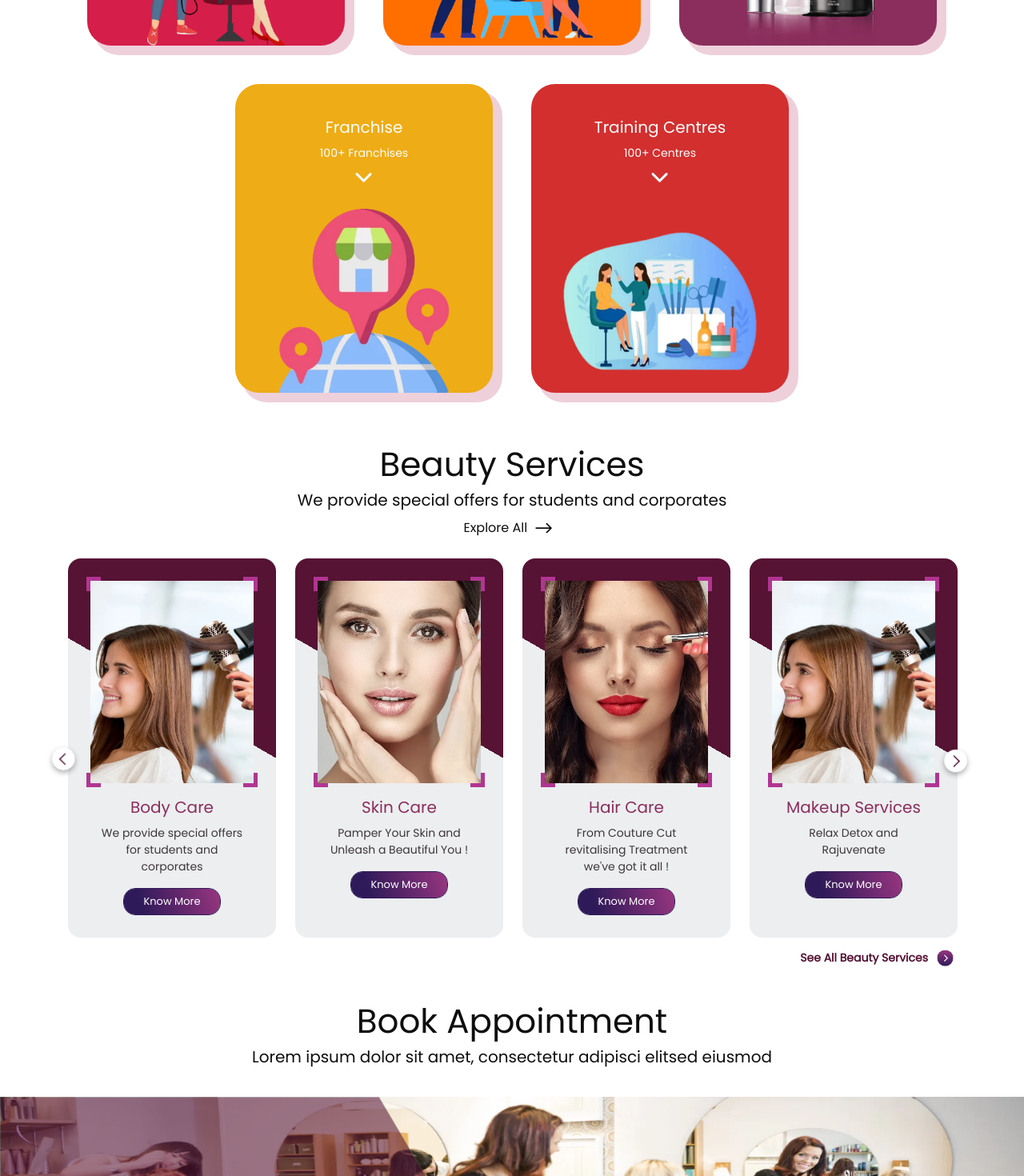
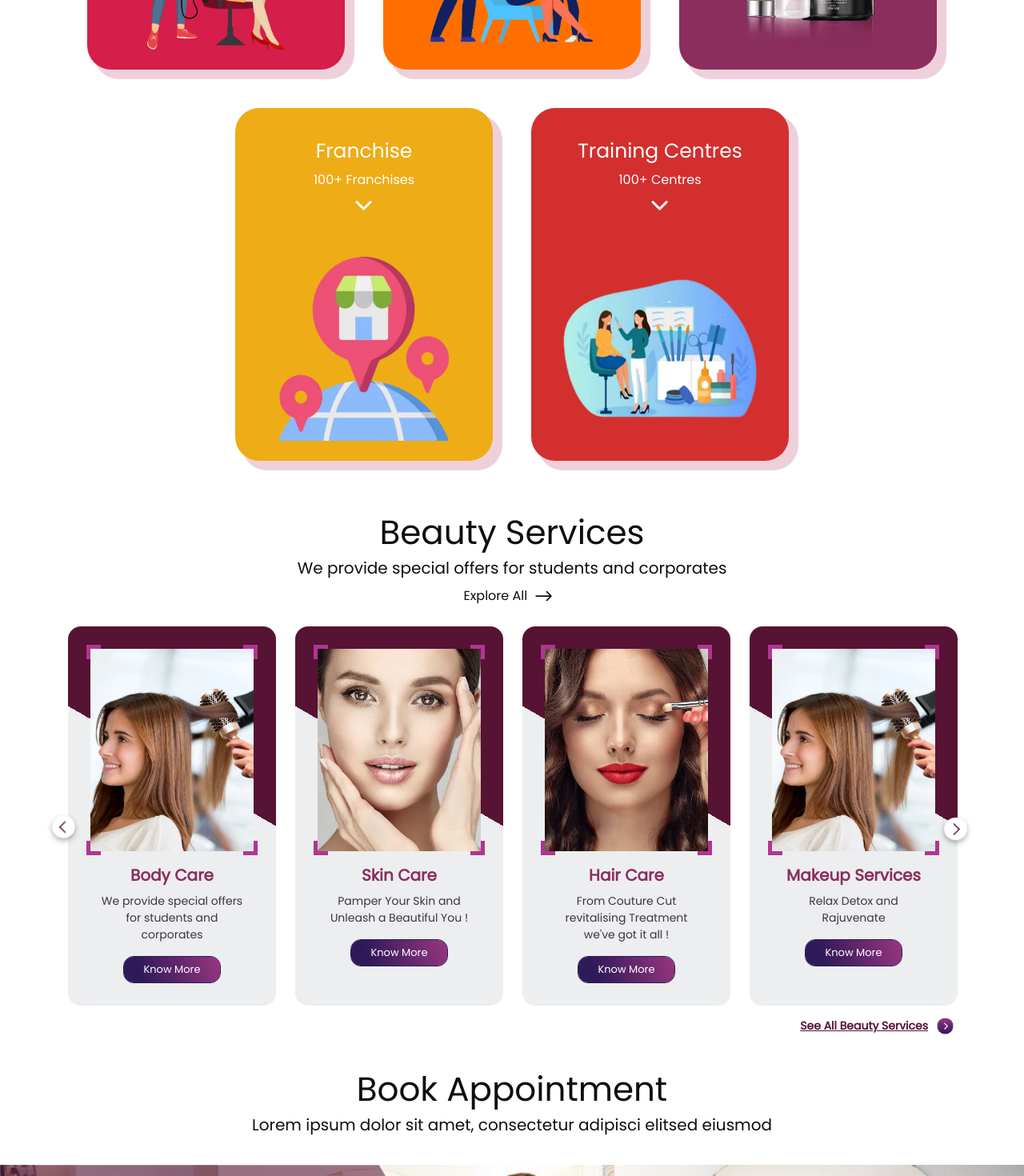
Before and after one commit to Kamleshwar123/HSBP_NEW, a Next.js app: page / in a window 1280 px wide. Shown: the part 1000-2470 px from the top of the page at 80% size. Built offline with nearby package versions, Linux system fonts and the light colour scheme.

Commit message:
changes on homepage

```diff
--- a/src/component/common/ExploreAll/index.js
+++ b/src/component/common/ExploreAll/index.js
@@ -12,7 +12,7 @@ const ExploreAll = ({text, url, data = undefined}) => {
   }
   return (
     <div className='text-black-0f0 text-base flex justify-center font-medium mb-6 mt-2'>
-        <div className="flex items-center gap-0 cursor-pointer" onClick={handleRedirect}>
+        <div className="flex items-center gap-0 cursor-pointer explo-btn" onClick={handleRedirect}>
             <span>{text}</span><span><SvgIcon.ExploreArrow className='scale-50'/></span>
         </div>
     </div>
--- a/src/component/common/SeeAll/index.js
+++ b/src/component/common/SeeAll/index.js
@@ -13,7 +13,7 @@ const SeeAll = ({text, url, data = undefined}) => {
   return (
     <div className='text-theme-light font-base flex justify-end font-semibold'>
         <div className="flex items-center gap-2 cursor-pointer" onClick={handleRedirect}>
-            <span>{text}</span><span><SvgIcon.LinkArrow className='scale-75'/></span>
+            <span className='text-underline'>{text}</span><span><SvgIcon.LinkArrow className='scale-75'/></span>
         </div>
     </div>
   )
--- a/src/component/feature/Home/BeautyPackage/BeautyPackageBox.js
+++ b/src/component/feature/Home/BeautyPackage/BeautyPackageBox.js
@@ -19,7 +19,7 @@ const BeautyPackageBox = ({item}) => {
                 <p className='mb-1'>Eyebrow</p>
                 <p className='mb-1'>Upper Lip</p>
             </div>
-            <div className='my-3'><span className='text-black-0f0 text-base'>&#x20B9;1500</span><span className='text-black-a8a ml-3 line-through'>&#x20B9;2000</span></div>
+            <div className='my-3'><span className='text-black-0f0 text-base'><span className='rupee-sym'>₹</span>1500</span><span className='text-black-a8a ml-3 line-through rupee-sym'>₹2000</span></div>
             <button className='custom_button' onClick={()=> router.push("/booknow")}>Book Now</button>
         </div>
     </div>
--- a/src/component/feature/Home/Card/index.js
+++ b/src/component/feature/Home/Card/index.js
@@ -27,13 +27,13 @@ const Card = () => {
                             onClick={() => handleRedirect(item.url)}
                         >
                             <div>
-                                <h3 className='text-xl font-medium pt-5 mb-2'>{item?.title}</h3>
-                                <p>{item?.number}</p>
+                                <h3 className='text-xl font-medium pt-5 mb-2 home_card_h3'>{item?.title}</h3>
+                                <p className='home_card_p'>{item?.number}</p>
                                 <div className='flex justify-center p-3'>
                                     <SvgIcon.IosArrowDown className='scale-75' />
                                 </div>
                             </div>
-                            <div className='text-center px-5 pt-5 h-[250px] relative flex align-bottom'>
+                            <div className='text-center px-5 pt-5 h-[250px] relative flex align-bottom box-cust'>
                                 <Image src={item?.img} alt="Salon" className="mx-auto max-h-[230px] w-auto object-contain" />
                             </div>
                         </div>
--- a/src/component/feature/Home/Product/ProductBox.js
+++ b/src/component/feature/Home/Product/ProductBox.js
@@ -29,7 +29,7 @@ const ProductBox = () => {
                             <Ratings rating={4.5} />
                         </div>
                     </div>
-                    <div className='mb-1'><span className='text-black-0f0 font-bold text-base'>&#x20B9;1500</span><span className='text-black-a8a ml-3 line-through'>&#x20B9;2000</span></div>
+                    <div className='mb-1'><span className='text-black-0f0 font-bold text-base'><span className='rupee-sym'>₹</span>1500</span><span className='text-black-a8a ml-3 line-through'><span className='rupee-sym'>₹2000</span></span></div>
                     <div className='text-red-c80'>50% OFF</div>
                     <button className='custom_button mt-5' onClick={(e)=> e.stopPropagation()}>Add to Cart</button>
                 </div>
--- a/src/component/feature/Home/Salon.js
+++ b/src/component/feature/Home/Salon.js
@@ -76,8 +76,8 @@ const Salon = () => {
                                         <p className='text-xs'>Vaishali, Ghaziabad</p>
                                     </div>
                                     <div className='text-right'>
-                                        <div className='flex justify-end text-white-fc'><span className='flex gap-1 bg-green items-center px-1 rounded'><span>4.5</span><span><SvgIcon.Rating /></span></span></div>
-                                        <p className='text-xs mb-1'>482 Reviews</p>
+                                        <div className='flex justify-end text-white-fc mb-1'><span className='flex gap-1 bg-green items-center px-1 rounded'><span>4.5</span><span><SvgIcon.Rating /></span></span></div>
+                                        <p className='text-xs mb-3 mt-2'>482 Reviews</p>
                                         <div className='flex gap-1 items-center justify-end'>
                                             <a href="tel:+4733378901"><Image src={ICONS.Scall} alt="Scall" className="scale_icon-24"/></a>
                                             <a href="https://www.google.com/maps/place/1,+Block+B,+Sector+34,+Gurugram,+Haryana+122015/@28.4327897,77.0111773,17z/data=!3m1!4b1!4m5!3m4!1s0x390d181cdf34ffbb:0xc492782cb98402e1!8m2!3d28.432785!4d77.013366" rel="noopener noreferrer" target="_blank"><Image src={ICONS.Slocation} alt="Slocation" className="scale_icon-24"/></a>
--- a/src/pages/delivery-address/index.js
+++ b/src/pages/delivery-address/index.js
@@ -48,7 +48,7 @@ const DeliveryAddress = () => {
                                 </div>
                                 <div className='col-span-6 md:col-span-3'>
                                     <label className="form-label">Nearby Location (Optional)</label>
-                                    <input type="text" className="form-control" placeholder='Nearby Location (Optional)' />
+                                    <input type="text" className="form-control" placeholder='Nearby Location (Optional)' required/>
                                 </div>
                                 <div className='col-span-6 md:col-span-3'>
                                     <label className="form-label">Pin Code</label>
--- a/src/pages/index.js
+++ b/src/pages/index.js
@@ -21,7 +21,7 @@ const Home = () => {
         <Heading
           title={"India's Largest Platform"}
           desc={"For all your beauty salon needs"}
-          classes="mt-12 mb-9"
+          classes="mt-12 mb-3"
         />
         <Card />
         <Heading
--- a/src/styles/css/slick.scss
+++ b/src/styles/css/slick.scss
@@ -12,11 +12,11 @@
 }
 .home_banner_slider .slick-dots li button:before {
     font-size: 12px;
-    color: #561334;
+    color: #685F65;
     opacity: 1;
 }
 .home_banner_slider .slick-dots li.slick-active button:before, .home_banner_slider .slick-dots li:hover button:before {
-    color: #685F65;
+    color: #561334;
     opacity: 1;
 }
 .beauty_slider .slick-prev {
--- a/src/styles/css/style.scss
+++ b/src/styles/css/style.scss
@@ -45,21 +45,40 @@
   .cursor-pointer {
     cursor: pointer;
   }
-
+  .home_card_h3{
+    font-size: 25px;
+  }
+  .text-theme {
+    color: #8B2E5D;
+    font-weight: 600;
+}
+  .home_card_p{
+    font-size: 16px;
+    margin-top: 10px;
+  }
+  .explo-btn:hover span svg{
+    margin-left: 15px;
+    transition: all .3s ease-in-out;
+  }
   .card_box1 {
     background: #D51E4A;
+    height: 441px;
   }
   .card_box2 {
     background: #ff6f00;
+    height: 441px;
   }
   .card_box3 {
     background: #8b2e5d;
+    height: 441px;
   }
   .card_box4 {
     background: #eeac16;
+    height: 441px;
   }
   .card_box5 {
     background: #d32f2f;
+    height: 441px;
   }
   ::-webkit-scrollbar {
     width: 0;
@@ -71,6 +90,16 @@
     background: #993680;
   }
 
+  .box-cust1 h3{
+    font-size: 25px;
+  }
+  .box-cust1 p{
+    font-size: 16px;
+    margin-top: 10px;
+  }
+  .box-cust{
+    margin-top: 24px;
+  }
   ::selection {
     color: #fff;
     background: #993680;
@@ -93,10 +122,13 @@
   ::-webkit-scrollbar-thumb:hover {
     background: #993680;
   }
-
+  span.rupee-sym {
+    font-family: cursive;
+    padding-right: 2px;
+}
   .custom_button {
     background: transparent linear-gradient(250deg, #993680, #2f1a59 81%) 0 0 no-repeat padding-box;
-    border-radius: 15px;
+    border-radius: 13px;
     text-align: center;
     padding: 6px 25px;
     color: #fff;
@@ -106,8 +138,11 @@
     font-size: 13px;
     outline: none;
     border: 0.5px solid #2f1a59;
+    cursor: pointer;
   }
-
+  .text-underline{
+    text-decoration: underline;
+  }
   /* .custom_button:hover {
     background: #fff;
     color: #2f1a59;
```
Also changed, not shown: 2 other files (tests, documents, lock files or other folders).
